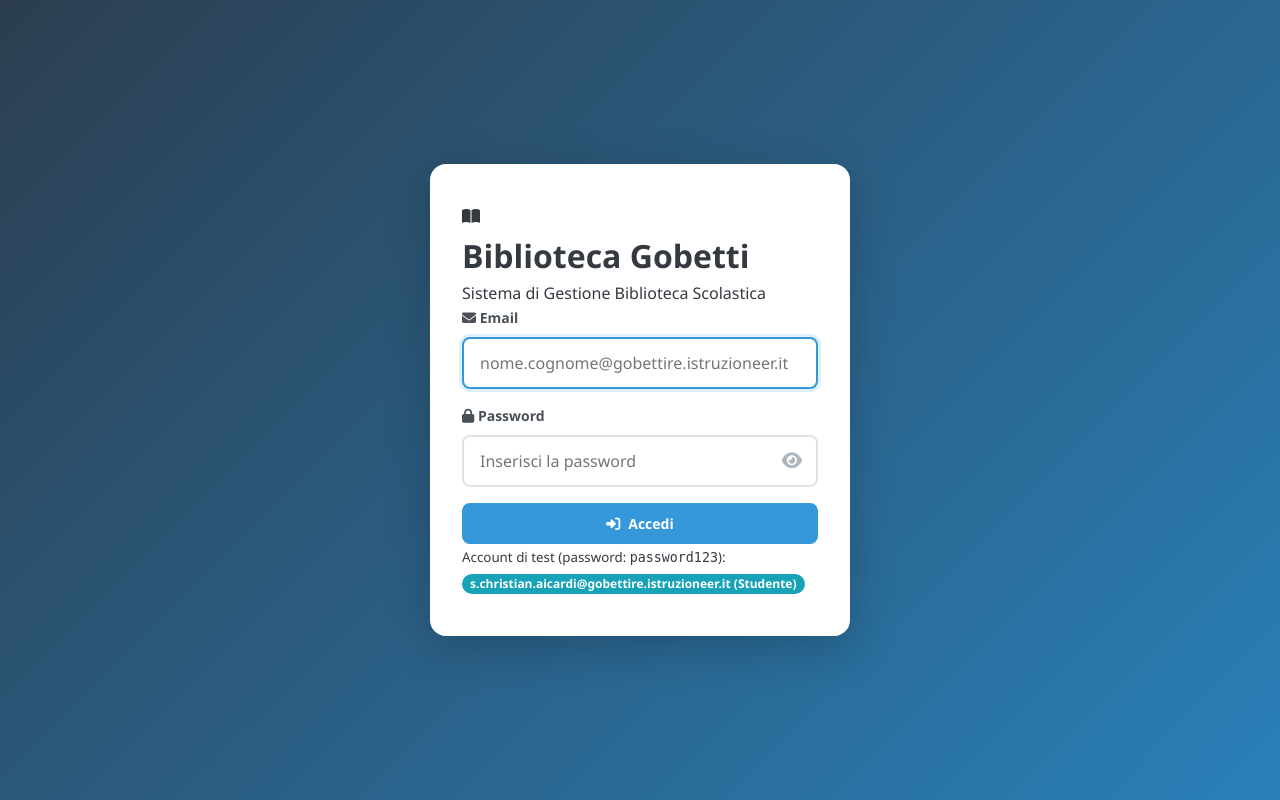
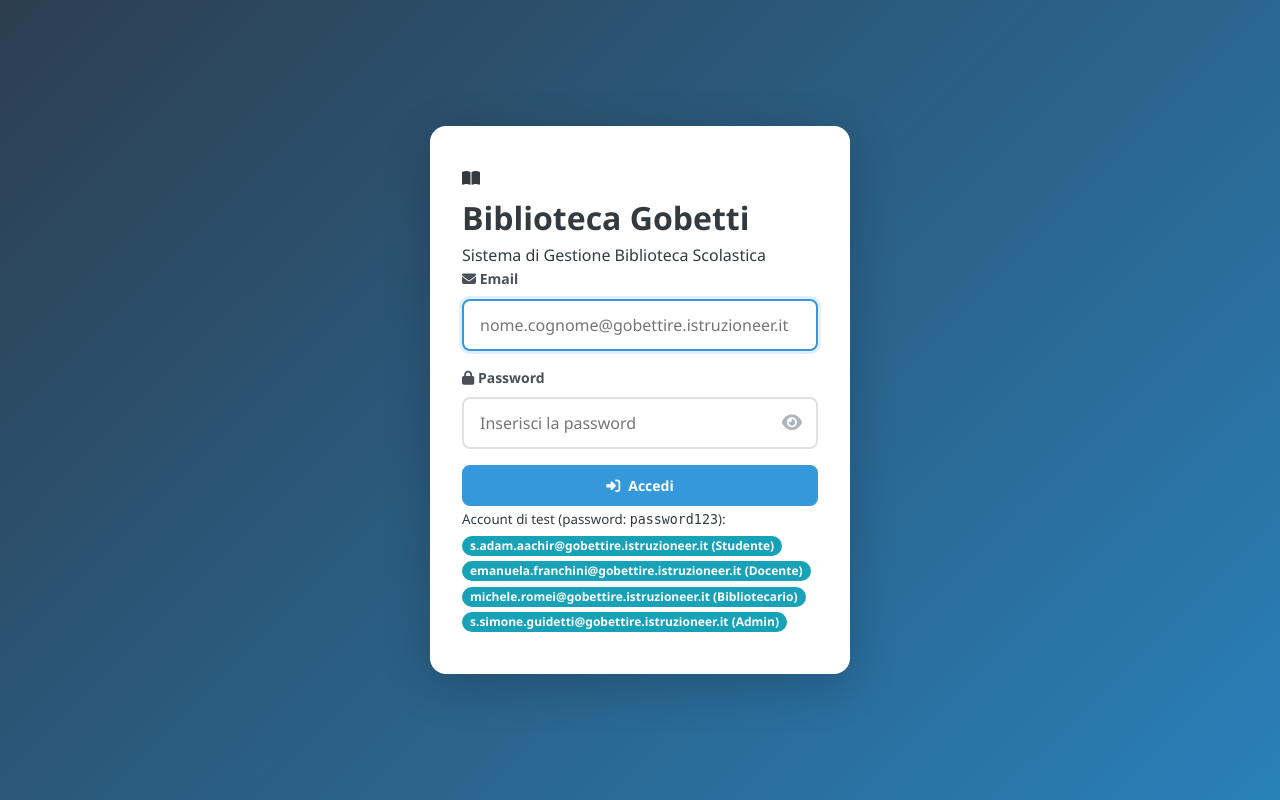
Before and after one commit to Buldo00/biblioteca-gobetti, a PHP site: page /biblioteca_gobetti/index.php in a window 1280 px wide. Run offline with PHP 8.4, Linux system fonts and the light colour scheme; some libraries are stand-ins or nearby versions.

Commit message:
Fix login errors: remove double session_start, fix password hash, add all test accounts
Agent-Logs-Url: https://github.com/Buldo00/biblioteca-gobetti/sessions/0a8b72ed-5ecb-4761-819c-c1cb6b5e3dec

Co-authored-by: Buldo00 <211539185+Buldo00@users.noreply.github.com>

```diff
--- a/biblioteca_gobetti/config/database.php
+++ b/biblioteca_gobetti/config/database.php
@@ -4,11 +4,13 @@
  * Connessione al database esistente della scuola
  */
 
-define('DB_HOST', 'localhost');
-define('DB_NAME', 'gobetti');  // Database scolastico esistente
-define('DB_USER', 'root');
-define('DB_PASS', '');
-define('DB_CHARSET', 'utf8');
+if (!defined('DB_HOST')) {
+    define('DB_HOST', 'localhost');
+    define('DB_NAME', 'gobetti');  // Database scolastico esistente
+    define('DB_USER', 'root');
+    define('DB_PASS', '');
+    define('DB_CHARSET', 'utf8');
+}
 
 class Database {
     private static $instance = null;
--- a/biblioteca_gobetti/includes/auth.php
+++ b/biblioteca_gobetti/includes/auth.php
@@ -4,9 +4,12 @@
  * Integra con il sistema utenti esistente della scuola
  */
 
+if (session_status() === PHP_SESSION_NONE) {
     session_start();
+}
 
 // Costanti livelli utente
+if (!defined('LIVELLO_STUDENTE')) {
     define('LIVELLO_STUDENTE', 100);
     define('LIVELLO_DOCENTE', 300);
     define('LIVELLO_BIBLIOTECARIO', 320);
@@ -15,6 +18,7 @@ define('LIVELLO_COLLABORATORE', 500);
     define('LIVELLO_AMMINISTRATIVO', 600);
     define('LIVELLO_DIRIGENTE', 900);
     define('LIVELLO_ADMIN', 999);
+}
 
 require_once __DIR__ . '/../config/database.php';
 
--- a/biblioteca_gobetti/index.php
+++ b/biblioteca_gobetti/index.php
@@ -2,10 +2,8 @@
 /**
  * Pagina di Login - Biblioteca Gobetti
  */
-session_start();
-
-require_once __DIR__ . '/config/database.php';
 require_once __DIR__ . '/includes/auth.php';
+require_once __DIR__ . '/includes/functions.php';
 
 // Se già loggato, redirect alla dashboard
 if (isLogged()) {
@@ -86,7 +84,10 @@ if ($_SERVER['REQUEST_METHOD'] === 'POST') {
             <div class="login-footer">
                 <small>Account di test (password: <code>password123</code>):</small>
                 <div class="test-accounts">
-                    <span class="badge badge-info">s.christian.aicardi@gobettire.istruzioneer.it (Studente)</span>
+                    <span class="badge badge-info">s.adam.aachir@gobettire.istruzioneer.it (Studente)</span>
+                    <span class="badge badge-info">emanuela.franchini@gobettire.istruzioneer.it (Docente)</span>
+                    <span class="badge badge-info">michele.romei@gobettire.istruzioneer.it (Bibliotecario)</span>
+                    <span class="badge badge-info">s.simone.guidetti@gobettire.istruzioneer.it (Admin)</span>
                 </div>
             </div>
         </div>
```
Also changed, not shown: 1 other file. Lines whose indentation alone changed are shown as unchanged.
